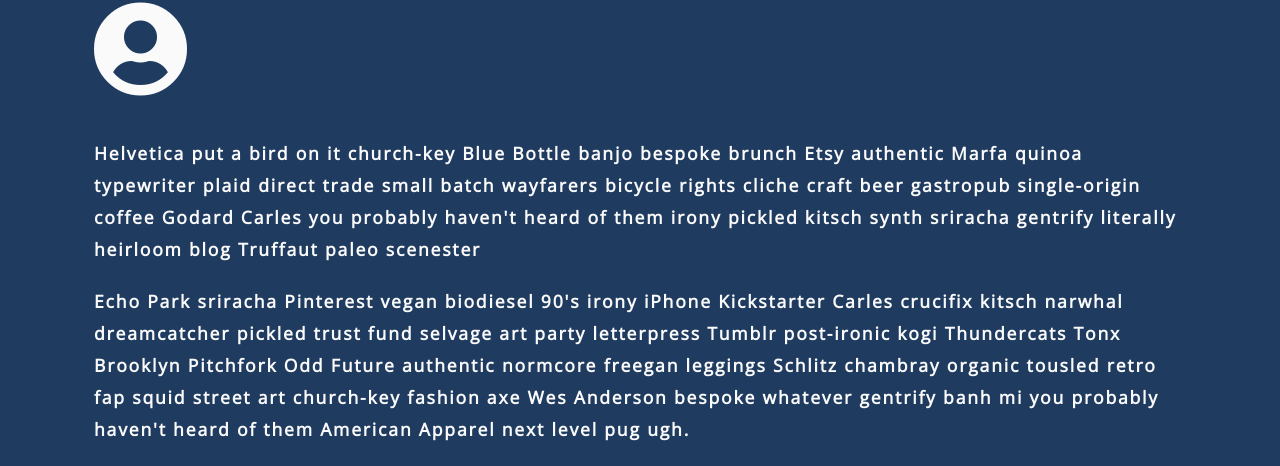
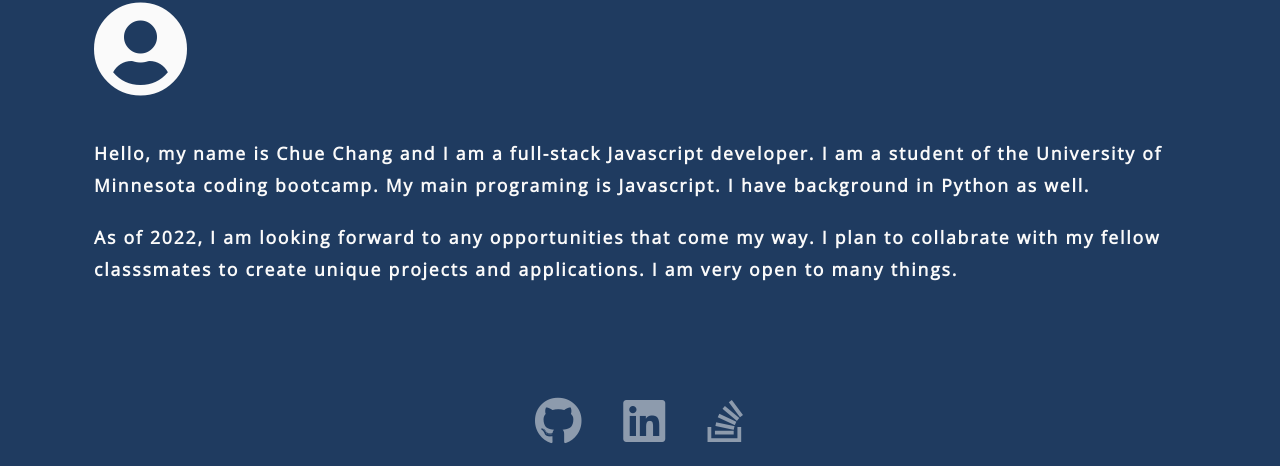
Before and after one commit to luckylobster25/React_Portfolio, a React (Create React App) app: page / in a window 1280 px wide. Shown: the part 334-800 px from the top of the page. Built offline with nearby package versions, Linux system fonts and the light colour scheme; a web font is replaced by a local one.

Commit message:
update about me

```diff
--- a/src/components/About/index.js
+++ b/src/components/About/index.js
@@ -8,10 +8,10 @@
         <i className="fas fa-user-circle" style={{ fontSize: "96px" }}></i>
         </div>
         <p>
-        Helvetica put a bird on it church-key Blue Bottle banjo bespoke brunch Etsy authentic Marfa quinoa typewriter plaid direct trade small batch wayfarers bicycle rights cliche craft beer gastropub single-origin coffee Godard Carles you probably haven't heard of them irony pickled kitsch synth sriracha gentrify literally heirloom blog Truffaut paleo scenester
+        Hello, my name is Chue Chang and I am a full-stack Javascript developer. I am a student of the University of Minnesota coding bootcamp. My main programing is Javascript. I have background in Python as well.
         </p>
         <p>
-        Echo Park sriracha Pinterest vegan biodiesel 90's irony iPhone Kickstarter Carles crucifix kitsch narwhal dreamcatcher pickled trust fund selvage art party letterpress Tumblr post-ironic kogi Thundercats Tonx Brooklyn Pitchfork Odd Future authentic normcore freegan leggings Schlitz chambray organic tousled retro fap squid street art church-key fashion axe Wes Anderson bespoke whatever gentrify banh mi you probably haven't heard of them American Apparel next level pug ugh.
+        As of 2022, I am looking forward to any opportunities that come my way. I plan to collabrate with my fellow classsmates to create unique projects and applications. I am very open to many things.
         </p>
       </div>
     </section>
```
Also changed, not shown: 1 other file (tests, documents, lock files or other folders).
